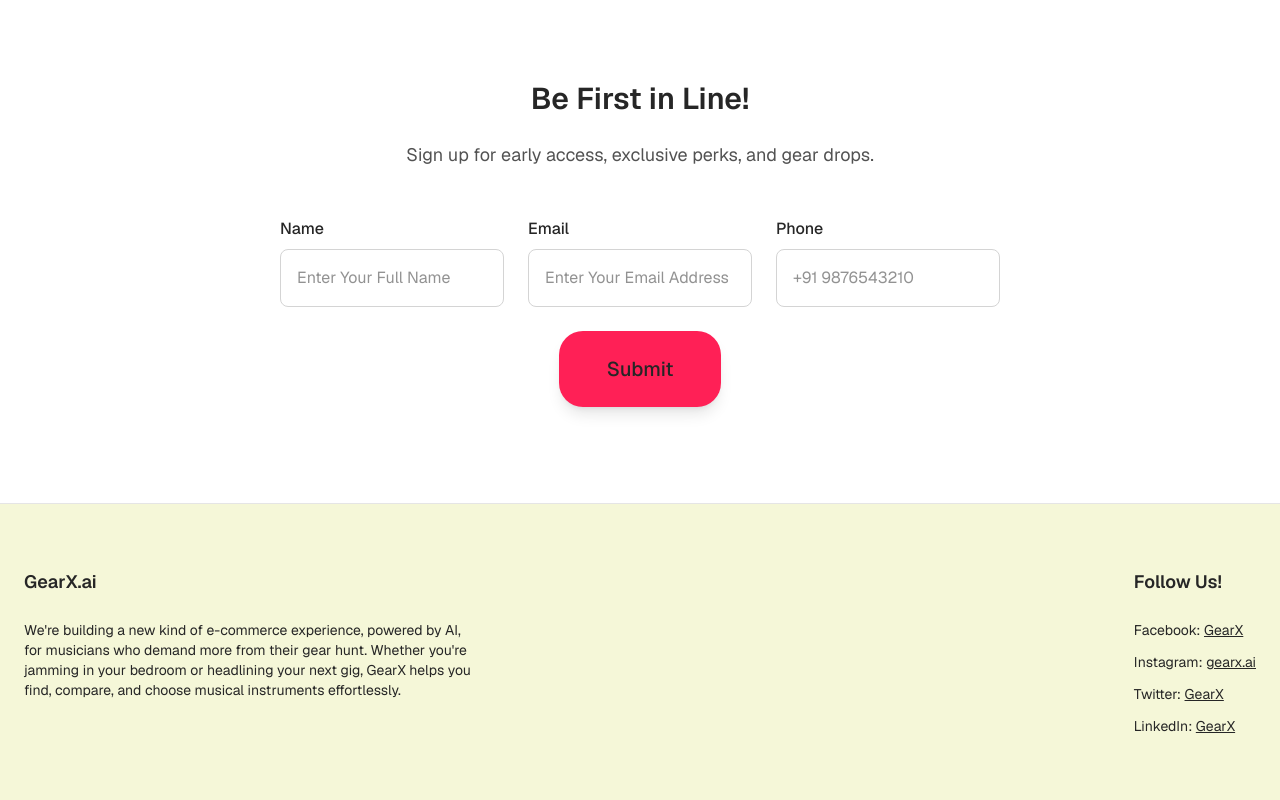
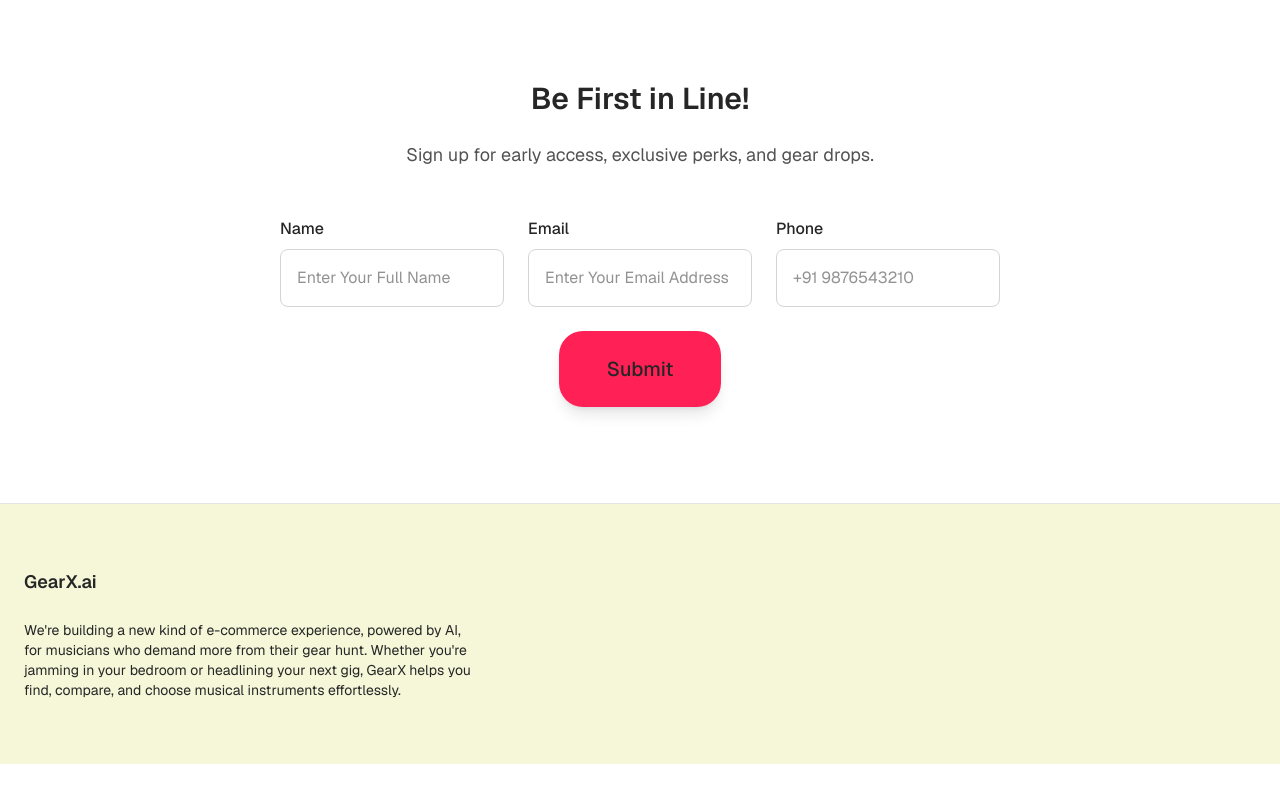
Before and after one commit to gearX998/nextjs-landing-page, a Next.js app: page / in a window 1280 px wide. Shown: the part 1144-1944 px from the top of the page. After the commit the page ends 1908 px from the top, so only its background shows below. Built offline with nearby package versions, Linux system fonts and the light colour scheme; no server answers.

Commit message:
refactor: Remove social media links from footer

```diff
--- a/components/GearXLandingPage.jsx
+++ b/components/GearXLandingPage.jsx
@@ -143,24 +143,6 @@ export default function GearXLandingPage() {
               We're building a new kind of e-commerce experience, powered by AI, for musicians who demand more from their gear hunt. Whether you're jamming in your bedroom or headlining your next gig, GearX helps you find, compare, and choose musical instruments effortlessly.
             </p>
           </div>
-
-          <div>
-            <h4 className="font-semibold mb-6 text-lg">Follow Us!</h4>
-            <ul className="space-y-3">
-              <li>
-                Facebook: <a href="https://www.facebook.com/profile.php?id=61571632631636" className="underline">GearX</a>
-              </li>
-              <li>
-                Instagram: <a href="https://www.instagram.com/gearx.ai/" className="underline">gearx.ai</a>
-              </li>
-              <li>
-                Twitter: <a href="https://x.com/GearX_ai" className="underline">GearX</a>
-              </li>
-              <li>
-                LinkedIn: <a href="https://www.linkedin.com/in/gearx-ai-6603b6348/" className="underline">GearX</a>
-              </li>
-            </ul>
-          </div>
         </div>
       </footer>
     </div>
```
